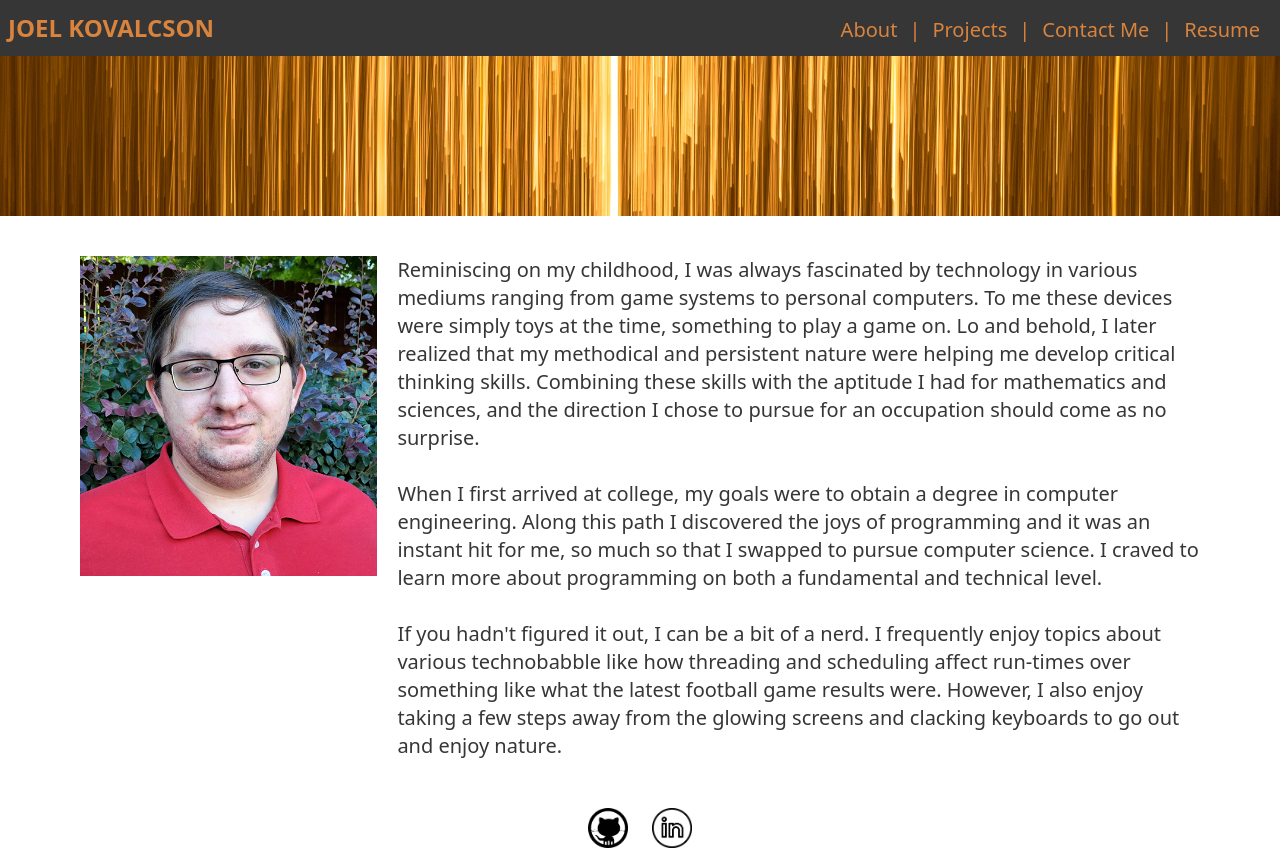
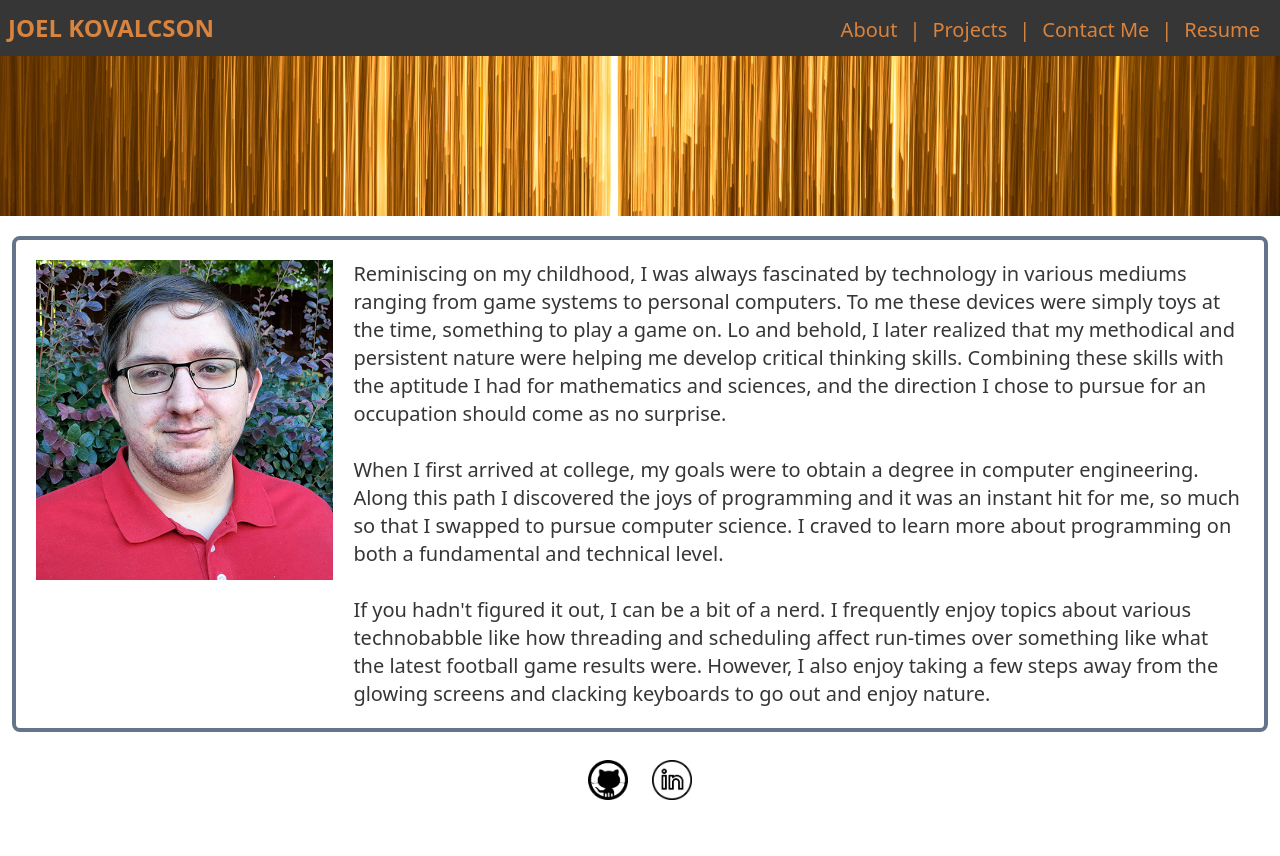
Before and after one commit to JoelKovalcson/Portfolio, a React (Create React App) app: page / in a window 1280 px wide. After the commit the page ends 808 px from the top, so only its background shows below. Built offline with nearby package versions, Linux system fonts and the light colour scheme.

Commit message:
Small formatting change

```diff
--- a/src/pages/About.js
+++ b/src/pages/About.js
@@ -3,9 +3,9 @@ import React from 'react';
 const About = () => {
 
 	return (
-		<main className='mx-8 sm:mx-20 my-10 flex flex-wrap lg:flex-nowrap justify-center'>
+		<main className='mx-3 sm:mx-15 my-5 flex flex-wrap lg:flex-nowrap justify-center p-5 border-4 rounded-lg border-slate-500'>
 			<img
-				className='mb-3 sm:mb-0 sm:mr-5 h-80'
+				className='mb-3 lg:mb-0 lg:mr-5 h-80'
 				src={require('../assets/me.png')}
 				alt="Joel Kovalcson's Headshot"
 			/>
```
